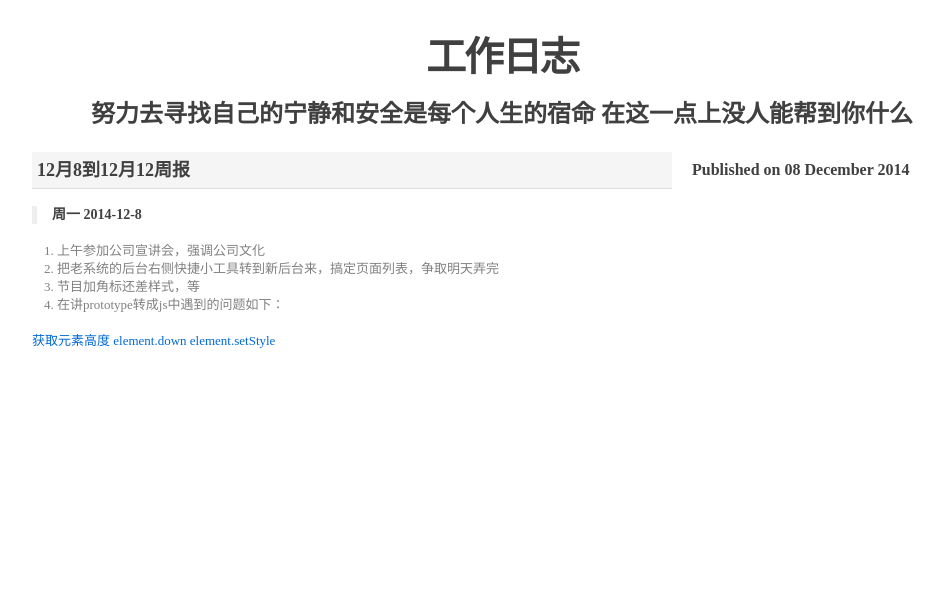
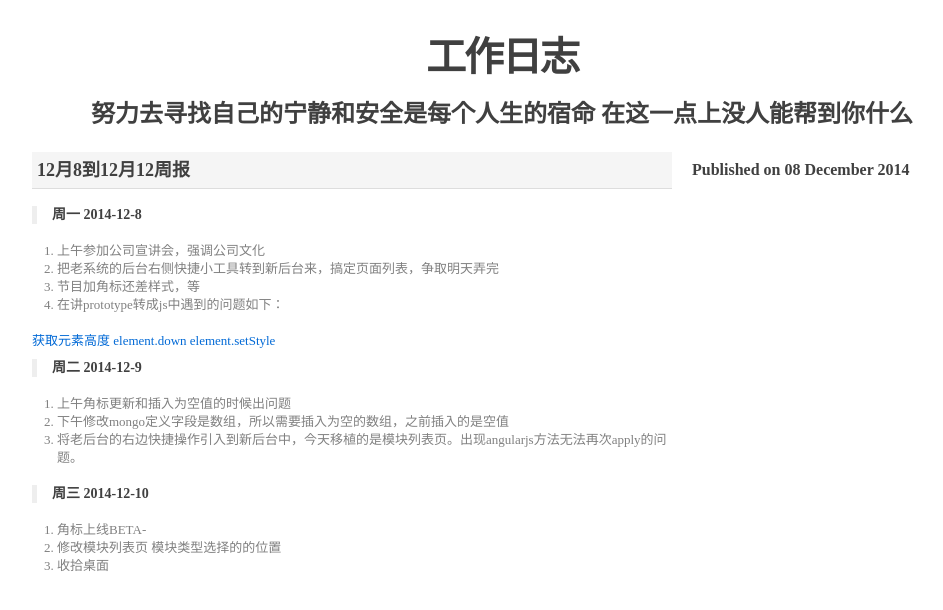
Before and after one commit to bjfuzzj/workdiary, a Jekyll site: the page built from _posts/2014/2014-12-8-12月8到12月12周报.md, in a window 1280 px wide. Shown: the top 610 px of the page, without its empty margins (138-1081 px from the left). Built offline with Jekyll 4.4.1, drawn with Linux system fonts in a browser that asks for light colours; Markdown is read by kramdown in place of the engine named in the settings.

Commit message:
周三
周三

```diff
--- a/_posts/2014/2014-12-8-12月8到12月12周报.md
+++ b/_posts/2014/2014-12-8-12月8到12月12周报.md
@@ -12,3 +12,17 @@ layout: default
 [获取元素高度](http://prototypejs.org/doc/latest/dom/Element/getHeight/)
 [element.down](http://prototypejs.org/doc/latest/dom/Element/down/)
 [element.setStyle](http://prototypejs.org/doc/latest/dom/Element/setStyle/)
+
+
+>**周二 2014-12-9**
+
+1. 上午角标更新和插入为空值的时候出问题
+2. 下午修改mongo定义字段是数组，所以需要插入为空的数组，之前插入的是空值
+3. 将老后台的右边快捷操作引入到新后台中，今天移植的是模块列表页。出现angularjs方法无法再次apply的问题。
+
+
+>**周三 2014-12-10**
+
+1. 角标上线BETA-
+2. 修改模块列表页 模块类型选择的的位置
+3. 收拾桌面
```
